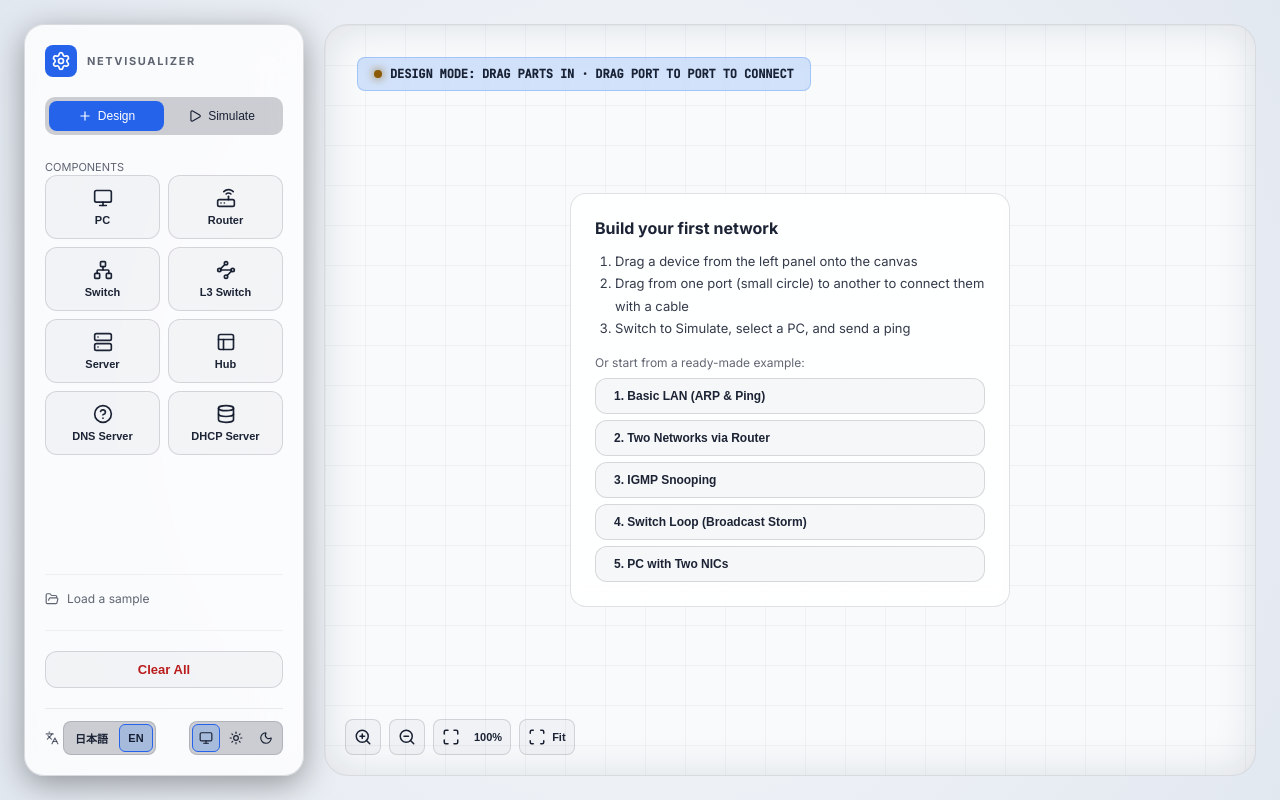
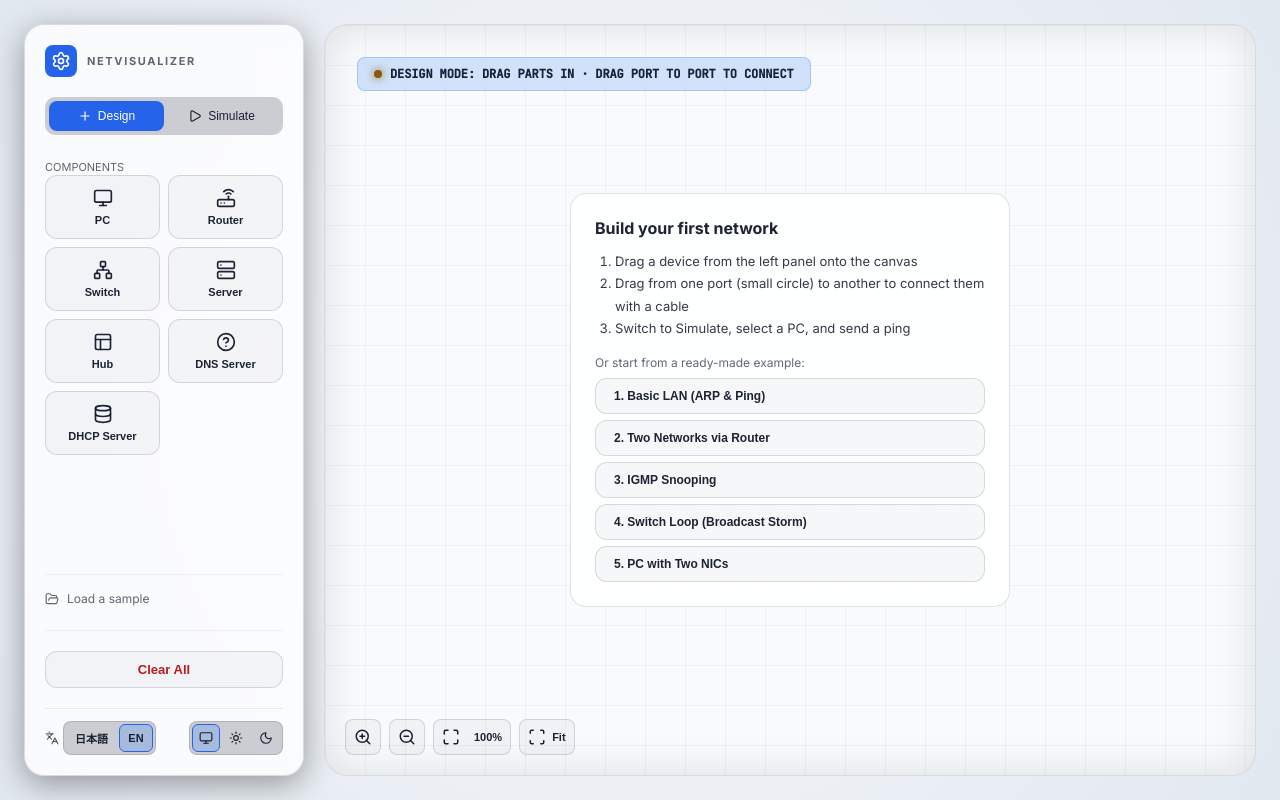
Before and after one commit to Mono-Gen/NetVisualizer, a React (Vite) app: page / in a window 1280 px wide. Built offline with nearby package versions, Linux system fonts and the light colour scheme.

Commit message:
feat: remove the L3 switch from the palette until VLAN and SVI are implemented

```diff
--- a/src/logic/nodeFactory.ts
+++ b/src/logic/nodeFactory.ts
@@ -11,7 +11,7 @@ export const NODE_PALETTE: { type: NodeType; label: string }[] = [
   { type: 'pc', label: 'PC' },
   { type: 'router', label: 'Router' },
   { type: 'switch', label: 'Switch' },
-  { type: 'l3switch', label: 'L3 Switch' },
+  // L3スイッチはVLAN+SVIが入るまでパレットから外す(型・ロジックは残す。保存データの読込は可能)
   { type: 'server', label: 'Server' },
   { type: 'hub', label: 'Hub' },
   { type: 'dns', label: 'DNS Server' },
```
Also changed, not shown: 2 other files (tests, documents, lock files or other folders).
